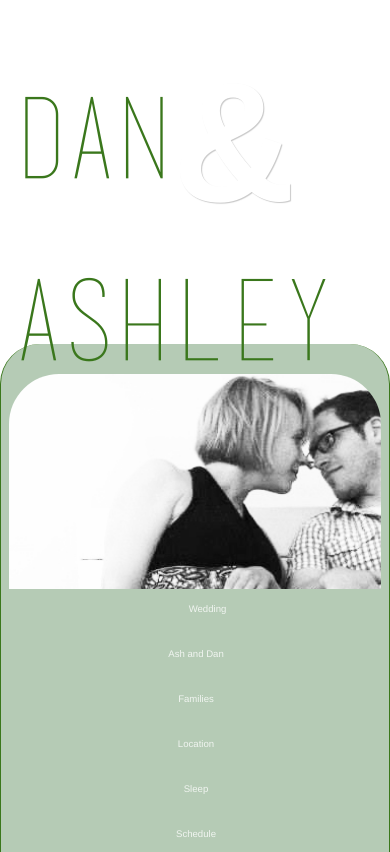
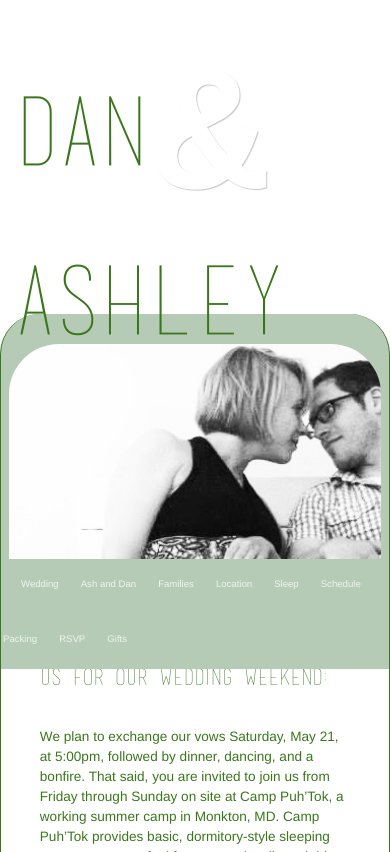
Before and after one commit to aastey/AshleyDanWedding, a plain HTML site: page index.html in a window 390 px wide. Shown: the top 852 px of the page. Drawn offline with nearby package versions, Linux system fonts and the light colour scheme; some packages are replaced by stand-ins of ours.

Commit message:
now things are working

```diff
--- a/css/style.css
+++ b/css/style.css
@@ -183,6 +183,43 @@ ul li {
     }
 }
 
+@media(max-width:992px) {
+	.header-words {
+	    font-size: 112px;
+	}
+	.header-words-and {
+	    font-size: 170px;
+	    margin-top: -13px;
+	}
+	.nav>li>a {
+    	font-size: 60%;
+    	font-family: "Helvetica Neue",Helvetica,Arial,sans-serif;
+    	text-shadow: none;
+    	padding: 5px 0;
+    }
+}
+
+@media(max-width:768px) {
+	.nav-justified>li {
+		float: left;
+		margin: 5px 20px;
+	}
+	.as-inner-text {
+	    background-color: white;
+	    margin-top: 0px;
+	}
+}
+
+@media(max-width:670px) {
+	.header-words {
+	    font-size: 95px;
+	}
+	.header-words-and {
+	    font-size: 170px;
+	    margin-top: -26px;
+	}
+}
+
 
 /* ANIMATIONS
 ============================================================================= */
```
